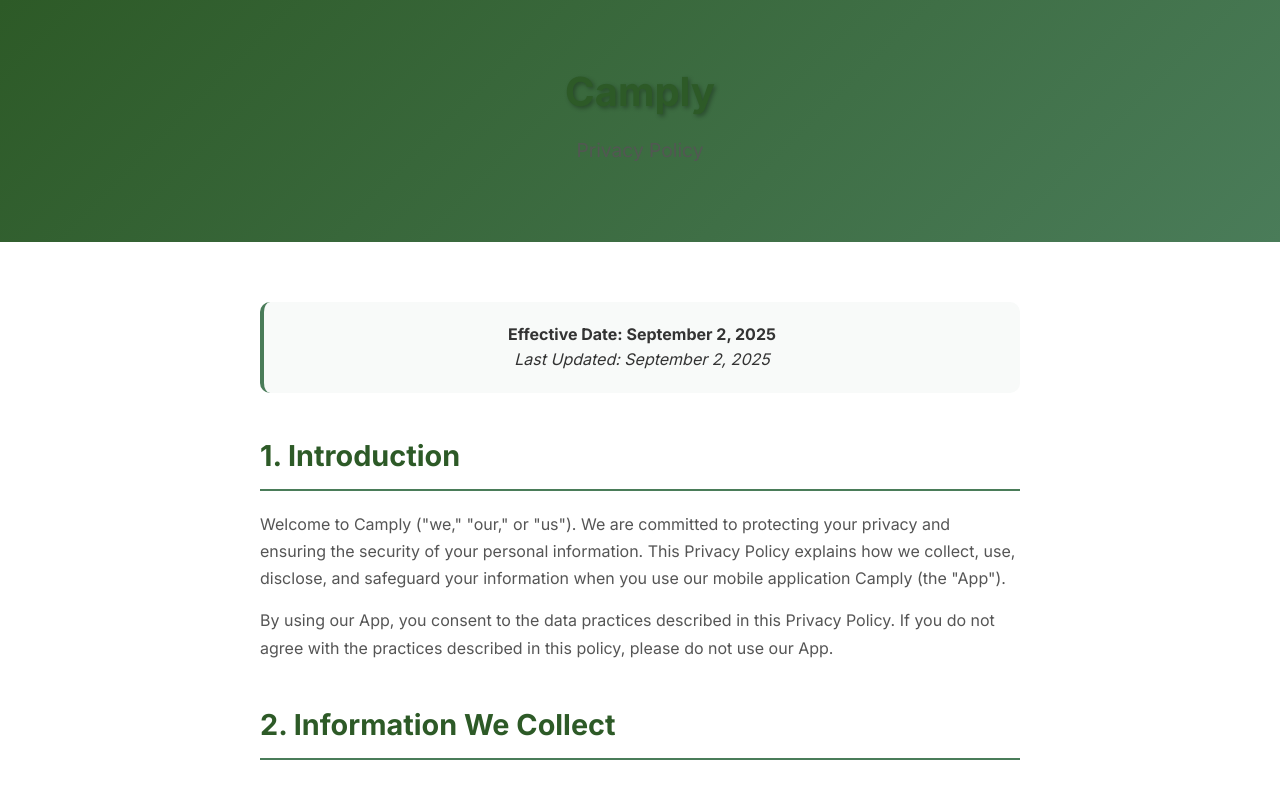
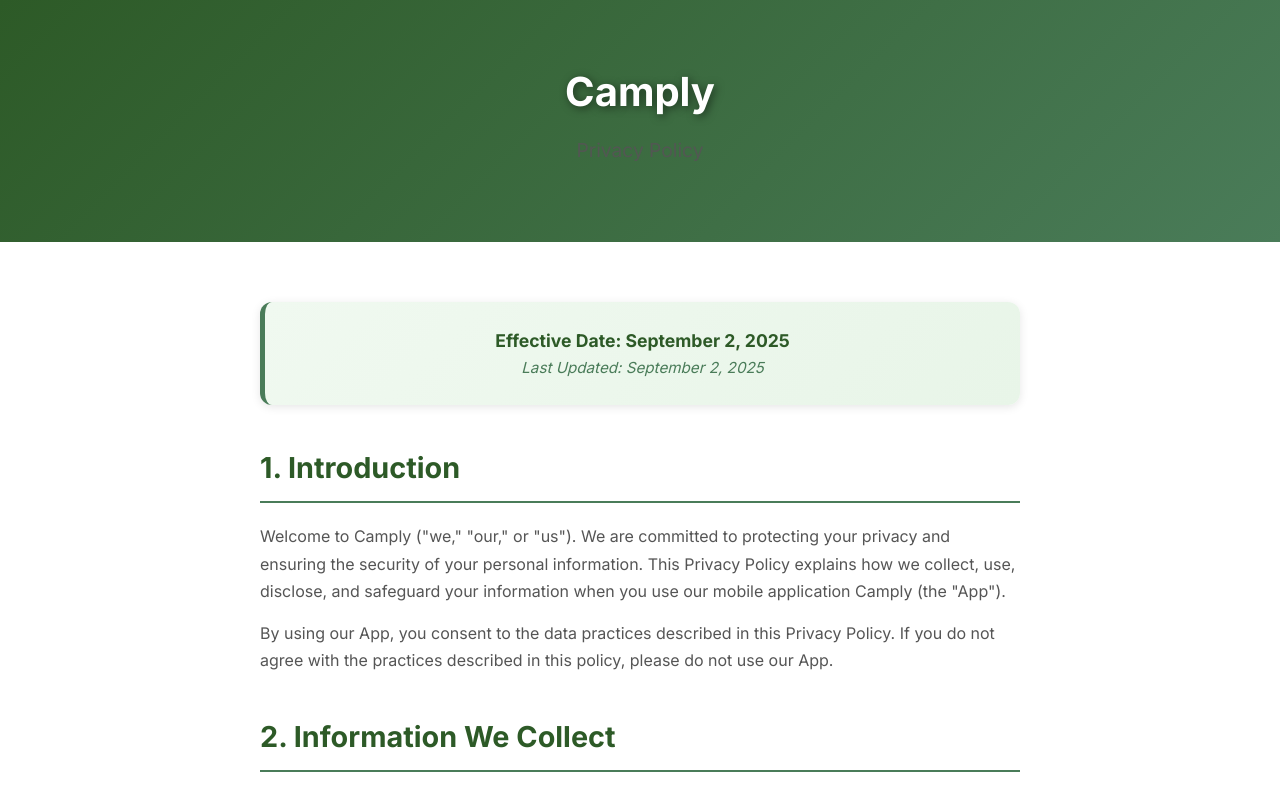
Before and after one commit to Rob-12334/Camply, a plain HTML site: page privacy-policy.html in a window 1280 px wide. Shown: the top 787 px of the page. Drawn offline with Linux system fonts and the light colour scheme.

Commit message:
Enhance styling of logo and effective date

```diff
--- a/privacy-policy.html
+++ b/privacy-policy.html
@@ -37,7 +37,8 @@
             font-size: 2.5rem;
             font-weight: 700;
             margin-bottom: 10px;
-            text-shadow: 2px 2px 4px rgba(0,0,0,0.3);
+            color: #ffffff;
+            text-shadow: 2px 2px 8px rgba(0,0,0,0.5);
         }
 
         .header-subtitle {
@@ -93,12 +94,23 @@
         }
 
         .effective-date {
-            background: #f8faf9;
-            padding: 20px;
-            border-radius: 10px;
+            background: linear-gradient(135deg, #f0f9f0 0%, #e8f5e8 100%);
+            padding: 25px;
+            border-radius: 12px;
             margin-bottom: 30px;
             text-align: center;
-            border-left: 4px solid #4a7c59;
+            border-left: 5px solid #4a7c59;
+            box-shadow: 0 2px 10px rgba(0,0,0,0.1);
+        }
+
+        .effective-date strong {
+            color: #2d5a27;
+            font-size: 1.1rem;
+        }
+
+        .effective-date em {
+            color: #4a7c59;
+            font-size: 0.95rem;
         }
 
         .contact-section {
```
